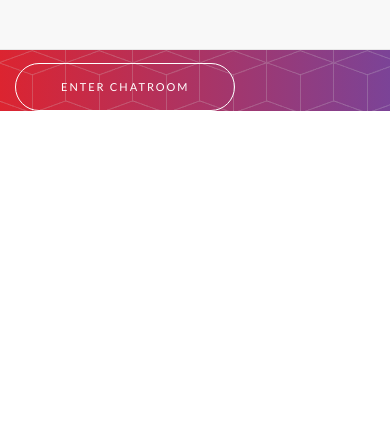
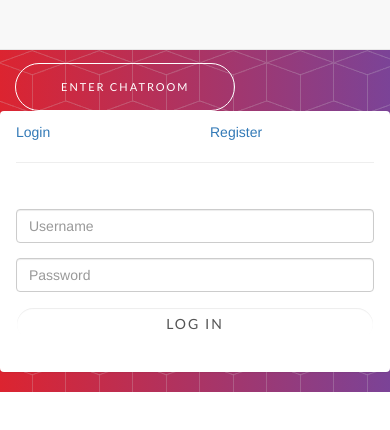
Before and after one commit to Kialandi/tIRC, a website: page public/index.html in a window 390 px wide. Drawn offline with Linux system fonts and the light colour scheme; a web font is replaced by a local one.

Commit message:
blindly threw form into index.html lol

```diff
--- a/public/index.html
+++ b/public/index.html
@@ -42,6 +42,67 @@
               </div>
             </div>
           </div>
+          <div class="form-container">
+            <div class="row">
+              <div class="col-md-6 col-md-offset-3">
+                <div class="panel panel-login">
+                  <div class="panel-heading">
+                    <div class="row">
+                      <div class="col-xs-6">
+                        <a href="#" class="active" id="login-form-link">Login</a>
+                      </div>
+                      <div class="col-xs-6">
+                        <a href="#" id="register-form-link">Register</a>
+                      </div>
+                    </div>
+                    <hr>
+                  </div>
+                  <div class="panel-body">
+                    <div class="row">
+                      <div class="col-lg-12">
+                        <form id="login-form" action="-wherever it dumps info-" method="post" role="form" style="display: block;">
+                          <div class="form-group">
+                            <input type="text" name="username" id="username" tabindex="1" class="form-control" placeholder="Username" value="">
+                          </div>
+                          <div class="form-group">
+                            <input type="password" name="password" id="password" tabindex="2" class="form-control" placeholder="Password">
+                          </div>
+                          <div class="form-group">
+                            <div class="row">
+                              <div class="col-sm-6 col-sm-offset-3">
+                                <input type="submit" name="login-submit" id="login-submit" tabindex="4" class="form-control btn btn-login" value="Log In">
+                              </div>
+                            </div>
+                          </div>
+                        </form>
+                        <form id="register-form" action="-wherever it dumps info-" method="post" role="form" style="display: none;">
+                          <div class="form-group">
+                            <input type="text" name="username" id="username" tabindex="1" class="form-control" placeholder="Username" value="">
+                          </div>
+                          <div class="form-group">
+                            <input type="email" name="email" id="email" tabindex="1" class="form-control" placeholder="Email Address" value="">
+                          </div>
+                          <div class="form-group">
+                            <input type="password" name="password" id="password" tabindex="2" class="form-control" placeholder="Password">
+                          </div>
+                          <div class="form-group">
+                            <input type="password" name="confirm-password" id="confirm-password" tabindex="2" class="form-control" placeholder="Confirm Password">
+                          </div>
+                          <div class="form-group">
+                            <div class="row">
+                              <div class="col-sm-6 col-sm-offset-3">
+                                <input type="submit" name="register-submit" id="register-submit" tabindex="4" class="form-control btn btn-register" value="Register Now">
+                              </div>
+                            </div>
+                          </div>
+                        </form>
+                      </div>
+                    </div>
+                  </div>
+                </div>
+              </div>
+            </div>
+          </div>
         </div>
       </div>
     </header>
```
Lines whose indentation alone changed are shown as unchanged.
